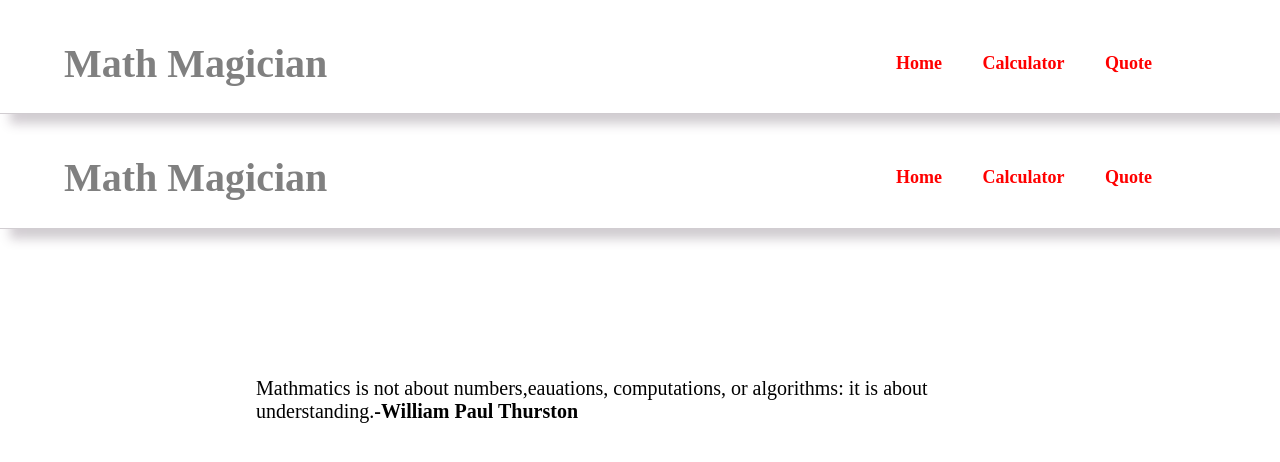
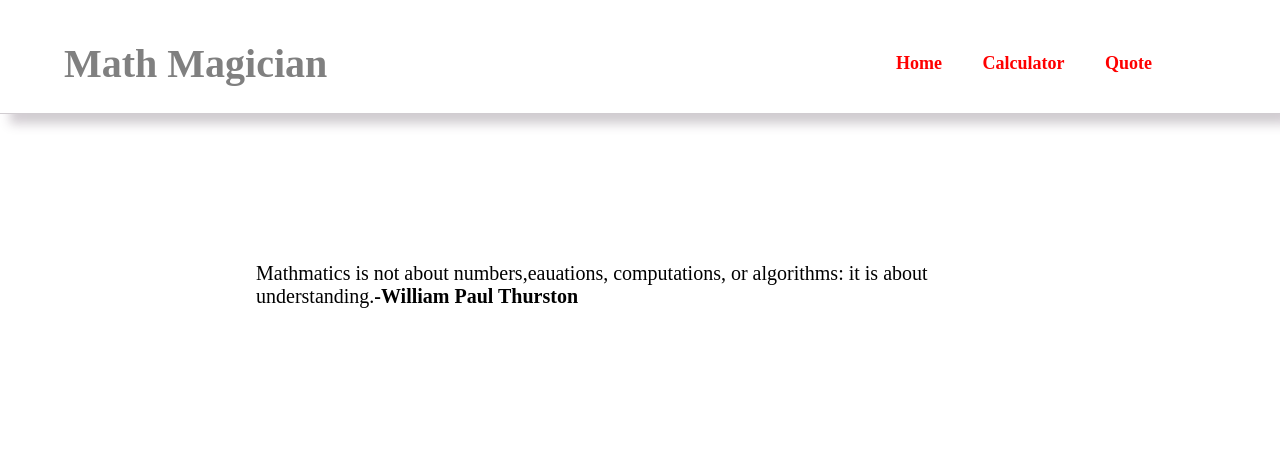
Before and after one commit to GedeonTS/Math-magician, a React (Create React App) app: page /Quote in a window 1280 px wide. Shown: the top 462 px of the page. Built offline with nearby package versions, Linux system fonts and the light colour scheme.

Commit message:
remove header

```diff
--- a/src/components/Quote.js
+++ b/src/components/Quote.js
@@ -1,10 +1,7 @@
 import React from 'react';
-import Header from './Header';
 
 function Quote() {
   return (
-    <>
-      <Header />
     <section className="quote-section">
       <p>
         {' '}
@@ -13,7 +10,6 @@ Mathmatics is not about numbers,eauations, computations,
         <span className="author">-William Paul Thurston</span>
       </p>
     </section>
-    </>
   );
 }
 
```
Lines whose indentation alone changed are shown as unchanged.
